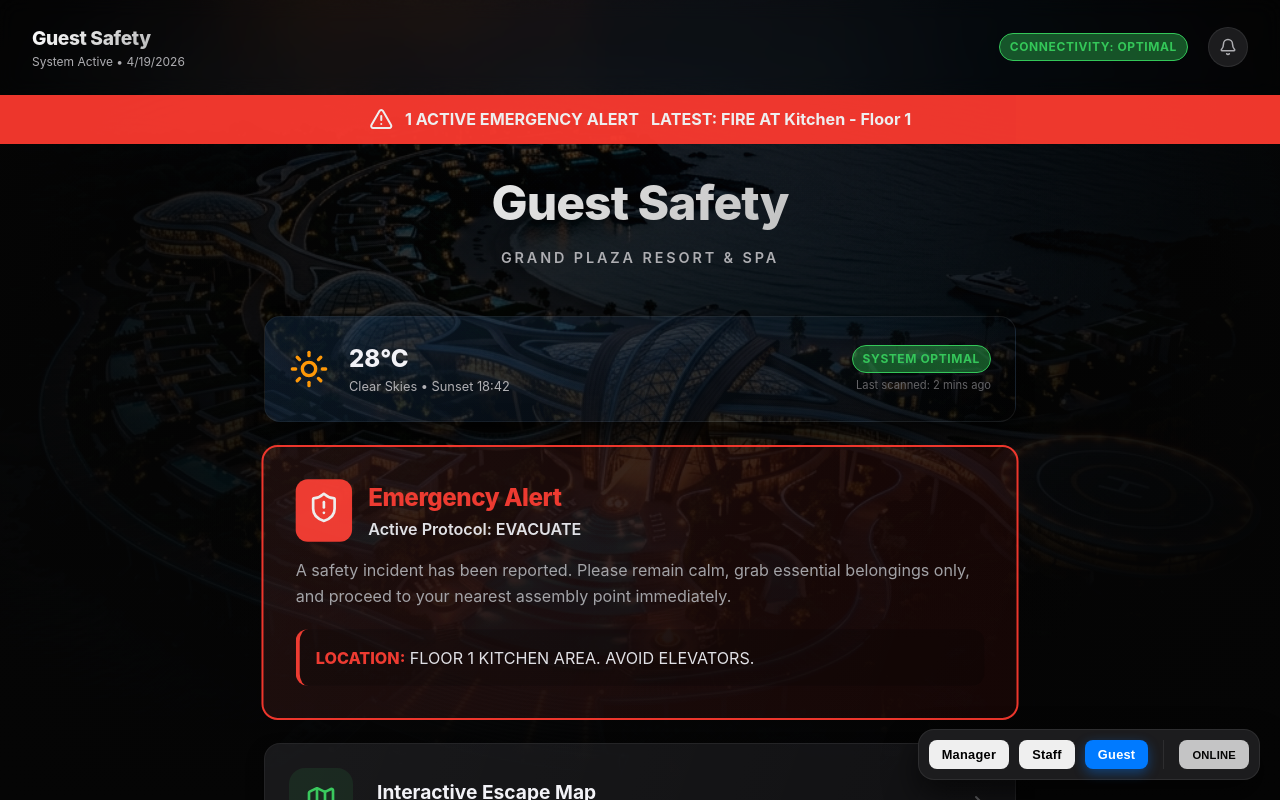
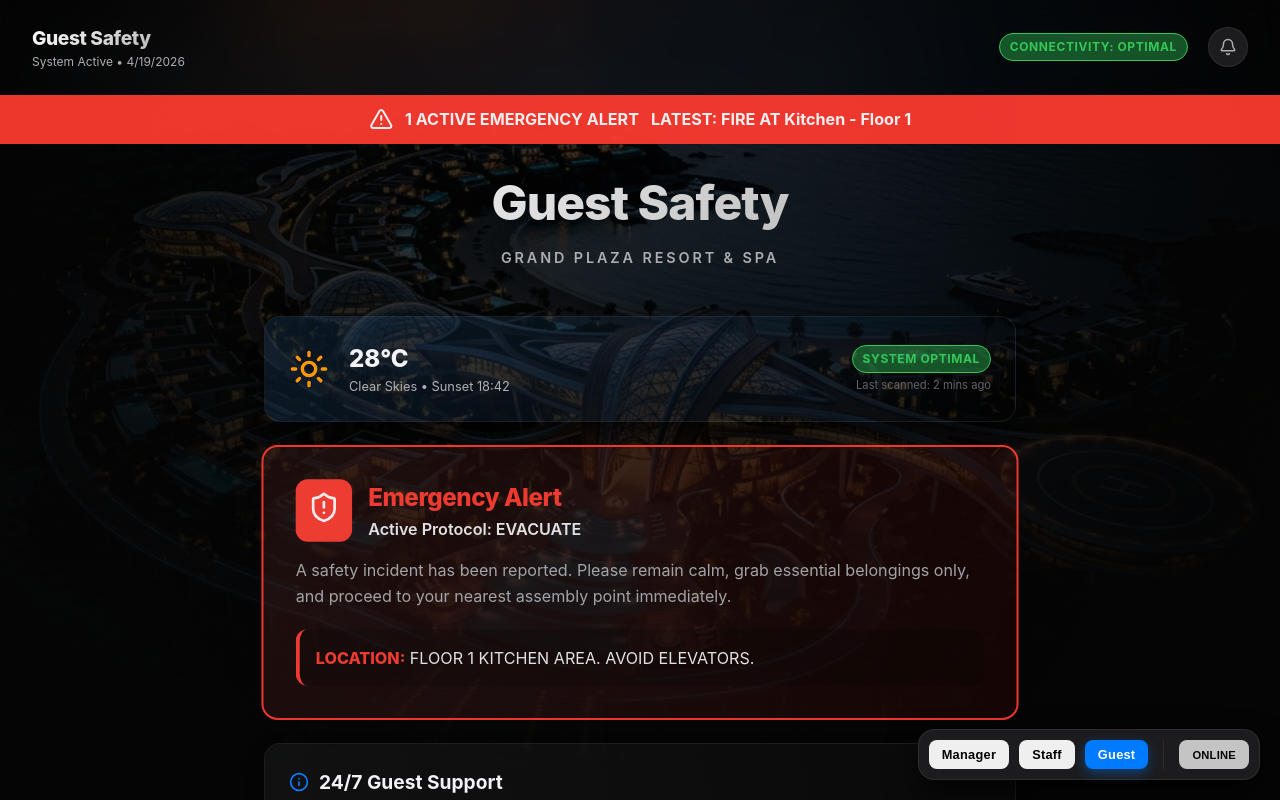
Before and after one commit to K-Gopi2007/Hackathon-2, a React (Vite) app: page / in a window 1280 px wide. Both pictures are taken after a click on the button "Guest". Shown: the top 800 px of the page. Built offline with nearby package versions, Linux system fonts and the light colour scheme.

Commit message:
Add Support Information paragraph to Guest Portal

```diff
--- a/src/views/GuestPortal.jsx
+++ b/src/views/GuestPortal.jsx
@@ -54,7 +54,16 @@ const GuestPortal = ({ activeIncidents, onToggleSafety }) => {
         </motion.div>
       )}
 
-      <div style={{ display: 'grid', gridTemplateColumns: '1fr', gap: '16px' }}>
+      <div className="card glass-panel" style={{ marginTop: '24px', padding: '24px', background: 'rgba(255, 255, 255, 0.02)' }}>
+        <h4 style={{ fontSize: '1.2rem', fontWeight: 700, marginBottom: '12px', display: 'flex', alignItems: 'center', gap: '10px' }}>
+          <Info size={20} color="var(--info-blue)" /> 24/7 Guest Support
+        </h4>
+        <p style={{ color: 'var(--text-secondary)', lineHeight: '1.6', fontSize: '0.95rem' }}>
+          Our dedicated Safety & Support Team is available around the clock to assist you. Whether you need immediate medical attention, have a safety concern, or simply requires information about our resort's emergency protocols, we are just a tap away. Your security is our highest priority at Grand Plaza Resort & Spa.
+        </p>
+      </div>
+
+      <div style={{ display: 'grid', gridTemplateColumns: '1fr', gap: '16px', marginTop: '24px' }}>
         <motion.div whileHover={{ x: 10 }} className="card glass-panel" style={{ display: 'flex', alignItems: 'center', gap: '24px', padding: '24px', cursor: 'pointer' }}>
           <div style={{ padding: '16px', background: 'rgba(52, 199, 89, 0.1)', borderRadius: '16px' }}>
             <Map color="var(--safety-green)" size={32} />
```
